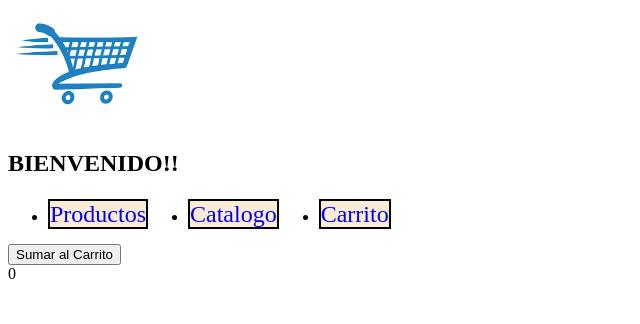
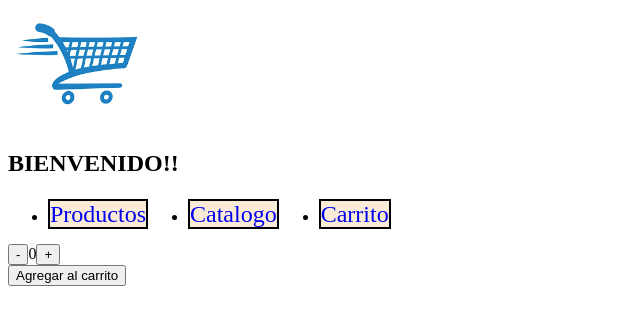
Before and after one commit to FabrizioMendez/React-Mendez, a React (Create React App) app: page / in a window 1280 px wide. Shown: the top 324 px of the page, without its empty margins (0-640 px from the left). Built offline with nearby package versions, Linux system fonts and the light colour scheme.

Commit message:
EL nuevo contador listo

```diff
--- a/src/App.js
+++ b/src/App.js
@@ -3,15 +3,24 @@ import CartWindget from "./components/CartWindget"
 import NavBar from "./components/NavBar";
 import ItemListContainer from "./components/ItemListContainer";
 import ItemCount from "./components/ItemCount";
-const App = () => (
+
+
+
+
+const App = () => {
+  const onAdd = () =>{
+    console.log("se presiono el boton agregar al carrito");
+  };
+
+return(
   <div>
     <CartWindget />
     <ItemListContainer/>
     <NavBar />
-    <ItemCount/>
+    <ItemCount stock={5} initial={0} onAdd={onAdd}/>
   </div>
-)
-
+);
+};
 
 
 
--- a/src/components/A.js
+++ /dev/null
@@ -1,15 +0,0 @@
-import React, { useEffect } from 'react'
-
-const A = () => {
-  useEffect(()=>{
-    console.log("UPS, NO HAY STOCK!!!!");
-    return () =>{
-
-    }
-  },)
-  return (
-    <div></div>
-  )
-}
-
-export default A
--- a/src/components/B.js
+++ /dev/null
@@ -1,9 +0,0 @@
-import React from 'react'
-
-const B = () => {
-  return (
-    <div></div>
-  )
-}
-
-export default B
--- a/src/components/ItemCount.js
+++ b/src/components/ItemCount.js
@@ -1,16 +1,15 @@
 import { useState } from 'react';
-import A from './A';
-import B from './B';
 
-const ItemCount = () => {
-  const [contador, setcontador] =useState(0);
+const ItemCount = (props) => {
+  const [contador, setContador] =useState(props.initial);
     return (
     <div>
-        <button onClick={()=> {setcontador(contador+1,);}}>Sumar al Carrito</button>
-    {
-        contador >= 10 ? <A/> : <B/>
-    }
+        <button onClick={()=> {if (contador > props.initial) setContador(contador-1)}}>-</button>
         {contador}
+        <button onClick={()=> {if (contador >= props.stock ){alert("NO HAY STOCK!!")}else setContador(contador+1)}}>+</button>
+        <br />
+        <button onClick={()=>props.onAdd()}>Agregar al carrito</button>
+
     </div>
   )
 }
```
